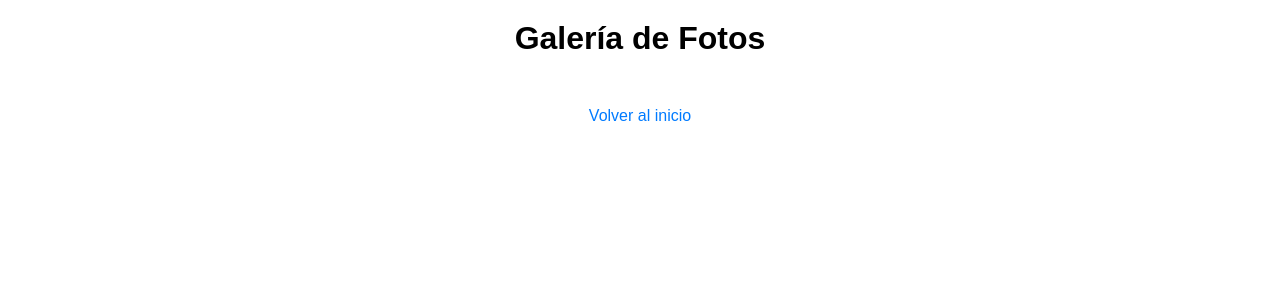
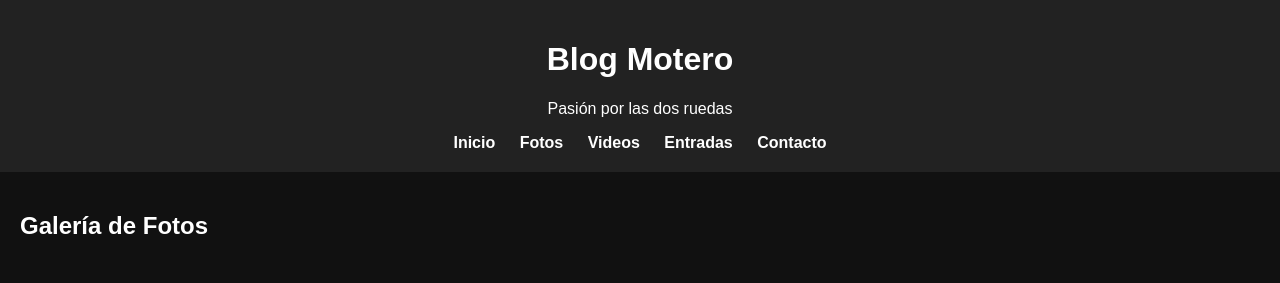
Before and after one commit to attitudehiringapp/Blog, a website: page public/fotos.html in a window 1280 px wide. Drawn offline with Linux system fonts and the light colour scheme.

Commit message:
Update fotos.html

```diff
--- a/public/fotos.html
+++ b/public/fotos.html
@@ -3,41 +3,53 @@
 <head>
   <meta charset="UTF-8" />
   <meta name="viewport" content="width=device-width, initial-scale=1.0"/>
-  <title>Galería de Fotos</title>
+  <title>Galería de Fotos - Blog Motero</title>
   <style>
     body {
+      background-color: #111;
+      color: white;
       font-family: Arial, sans-serif;
+      margin: 0;
+      padding: 0;
+    }
+    header {
+      background-color: #222;
+      padding: 20px;
       text-align: center;
     }
-    h1 {
-      margin-top: 20px;
+    nav a {
+      margin: 0 10px;
+      color: white;
+      text-decoration: none;
+      font-weight: bold;
     }
-    .galeria {
-      display: flex;
-      flex-wrap: wrap;
-      justify-content: center;
-      gap: 15px;
-      margin-top: 30px;
+    nav a:hover {
+      color: orange;
     }
-    .galeria img {
+    main {
+      padding: 20px;
+    }
+    img {
       max-width: 300px;
-      height: auto;
-      border: 2px solid #ccc;
-      border-radius: 8px;
-    }
-    a {
-      display: inline-block;
-      margin-top: 20px;
-      text-decoration: none;
-      color: #007bff;
+      margin: 10px;
     }
   </style>
 </head>
 <body>
-  <h1>Galería de Fotos</h1>
-  <div class="galeria">
+  <header>
+    <h1>Blog Motero</h1>
+    <p>Pasión por las dos ruedas</p>
+    <nav>
+      <a href="/">Inicio</a>
+      <a href="/fotos">Fotos</a>
+      <a href="/videos">Videos</a>
+      <a href="/entradas">Entradas</a>
+      <a href="/contacto">Contacto</a>
+    </nav>
+  </header>
+  <main>
+    <h2>Galería de Fotos</h2>
     <!-- FOTOS -->
-  </div>
-  <a href="/">Volver al inicio</a>
+  </main>
 </body>
 </html>
```
